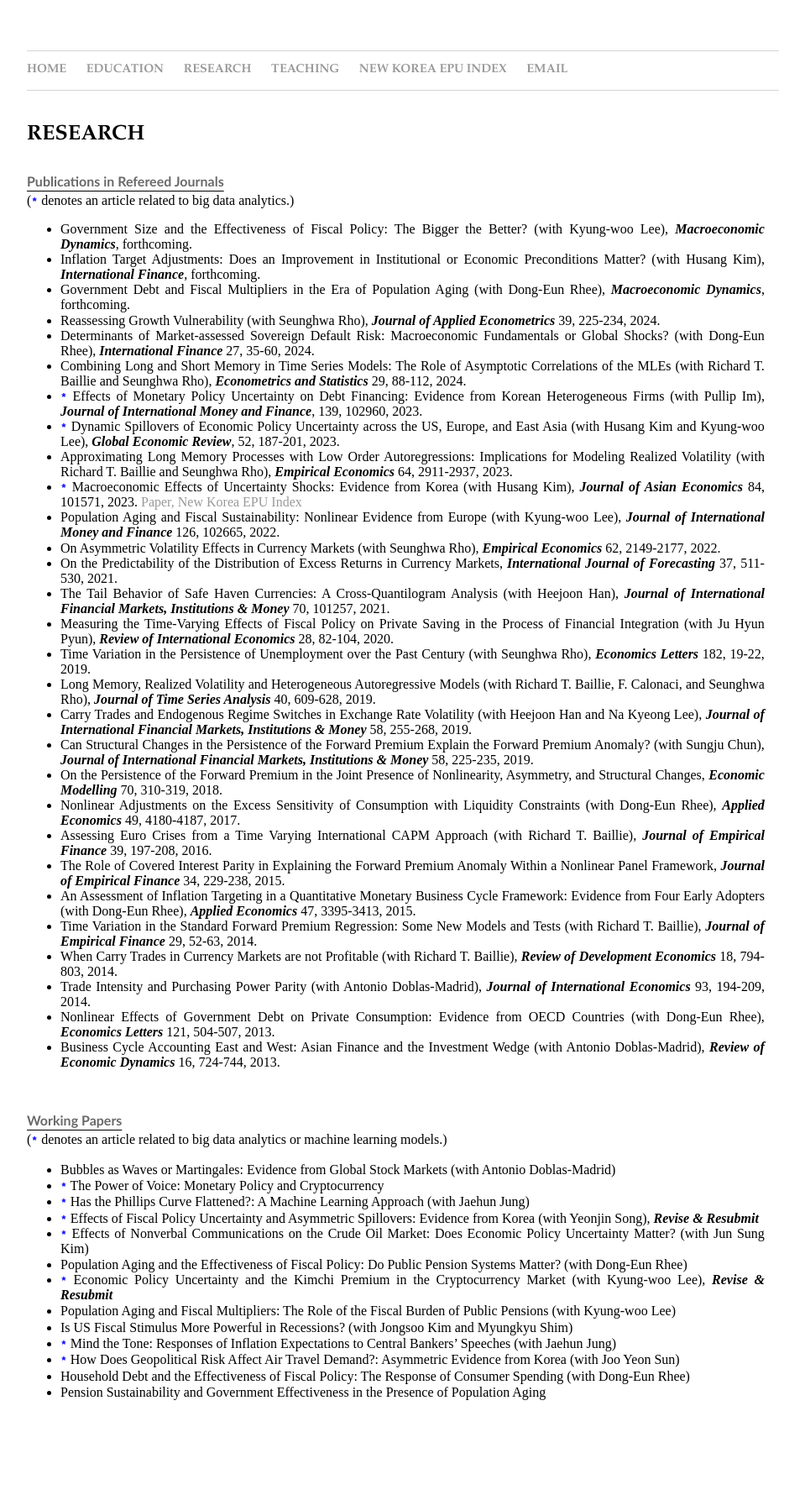
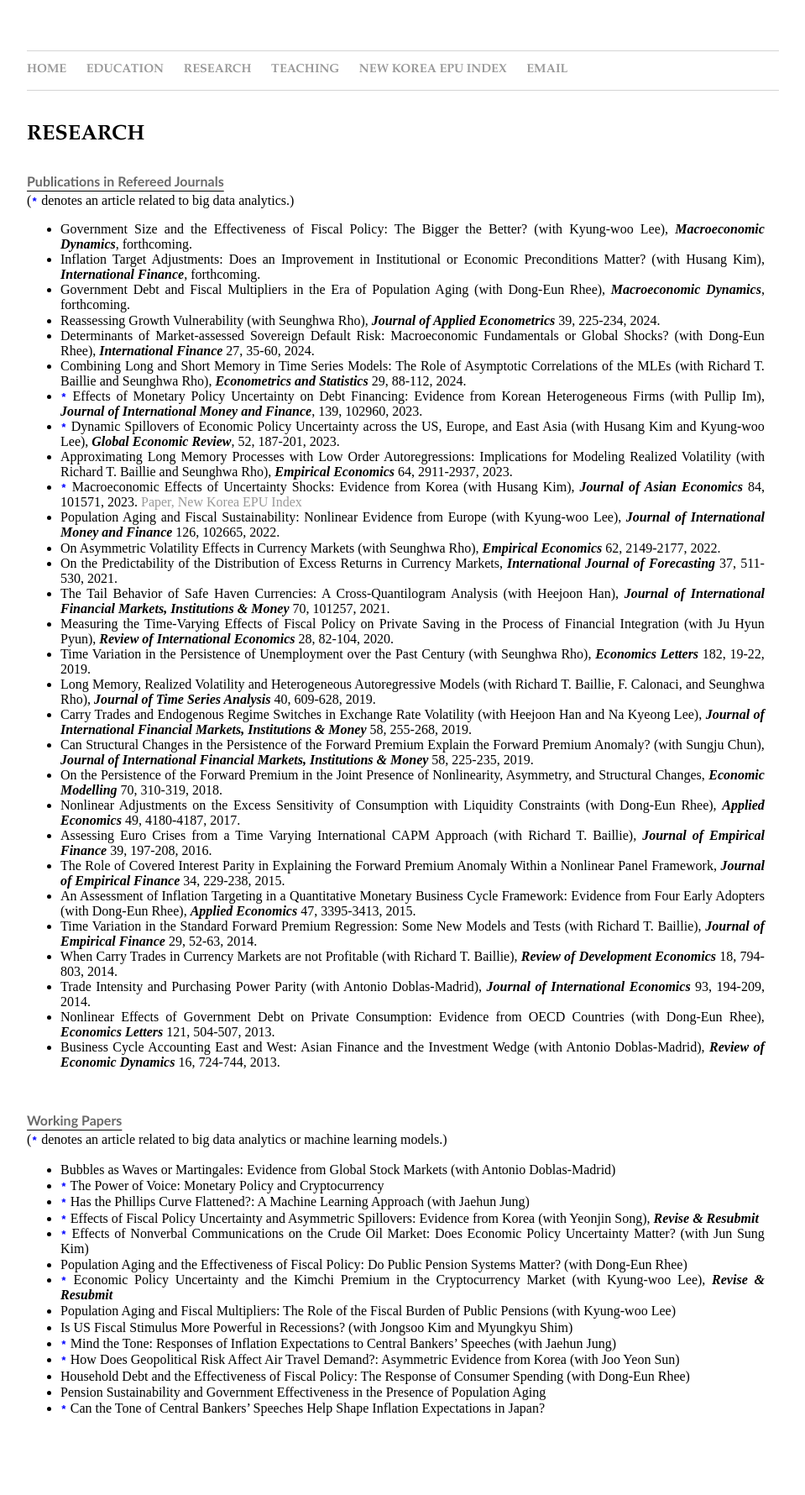
Before and after one commit to dooyeoncho/dooyeoncho.github.io, a Jekyll site: the page built from pages/research.html, in a window 1280 px wide. Shown: the whole page at 84% size, without its empty margins (160-1119 px from the left). Built offline with Jekyll 4.4.1, drawn with Linux system fonts in a browser that asks for light colours.

Commit message:
Update research.html

```diff
--- a/pages/research.html
+++ b/pages/research.html
@@ -72,5 +72,6 @@
 		<span><li><code style="color : blue"><b>*</b></code> How Does Geopolitical Risk Affect Air Travel Demand?: Asymmetric Evidence from Korea (with Joo Yeon Sun)</li></span>
 		<span><li>Household Debt and the Effectiveness of Fiscal Policy: The Response of Consumer Spending (with Dong-Eun Rhee)</li></span>
 		<span><li>Pension Sustainability and Government Effectiveness in the Presence of Population Aging</li></span>
+		<span><li><code style="color : blue"><b>*</b></code> Can the Tone of Central Bankers’ Speeches Help Shape Inflation Expectations in Japan?</li></span>
 	</ul>
 </div>&nbsp;&nbsp;&nbsp;&nbsp;&nbsp;&nbsp;
```
